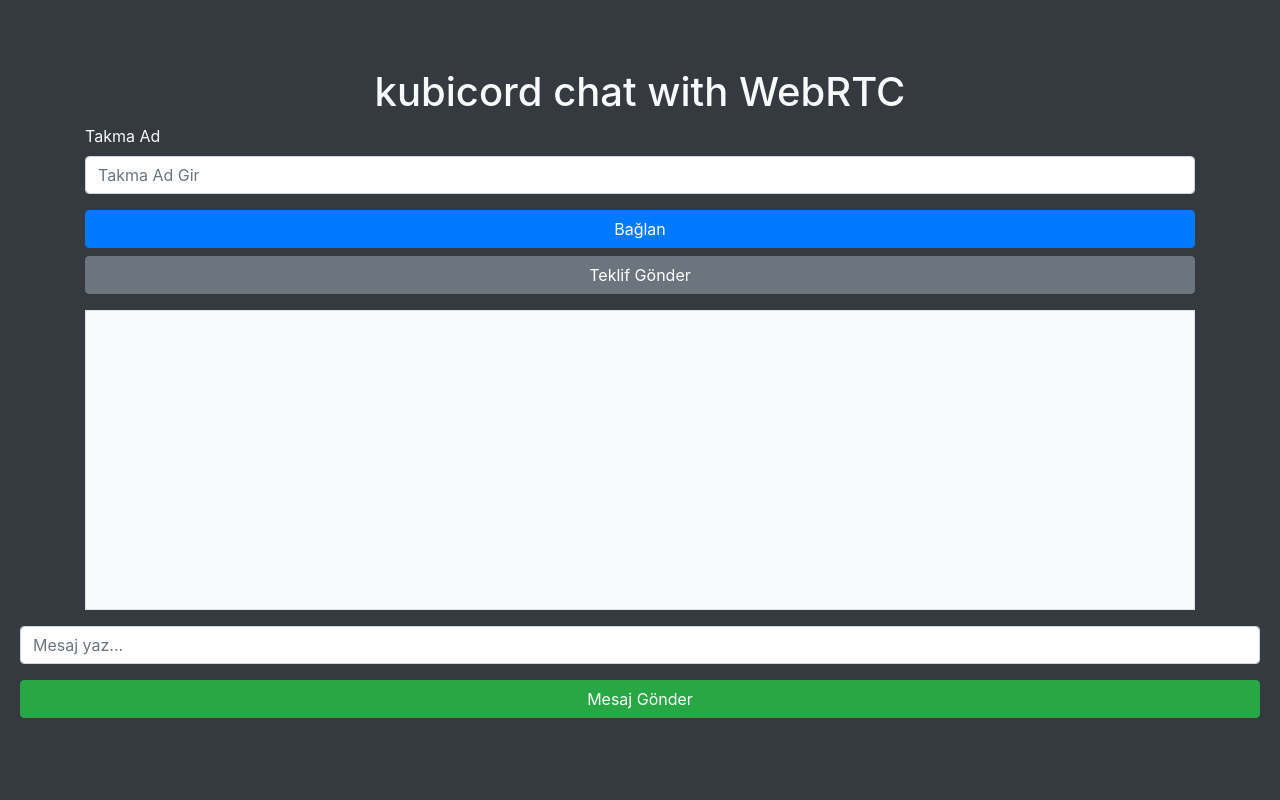
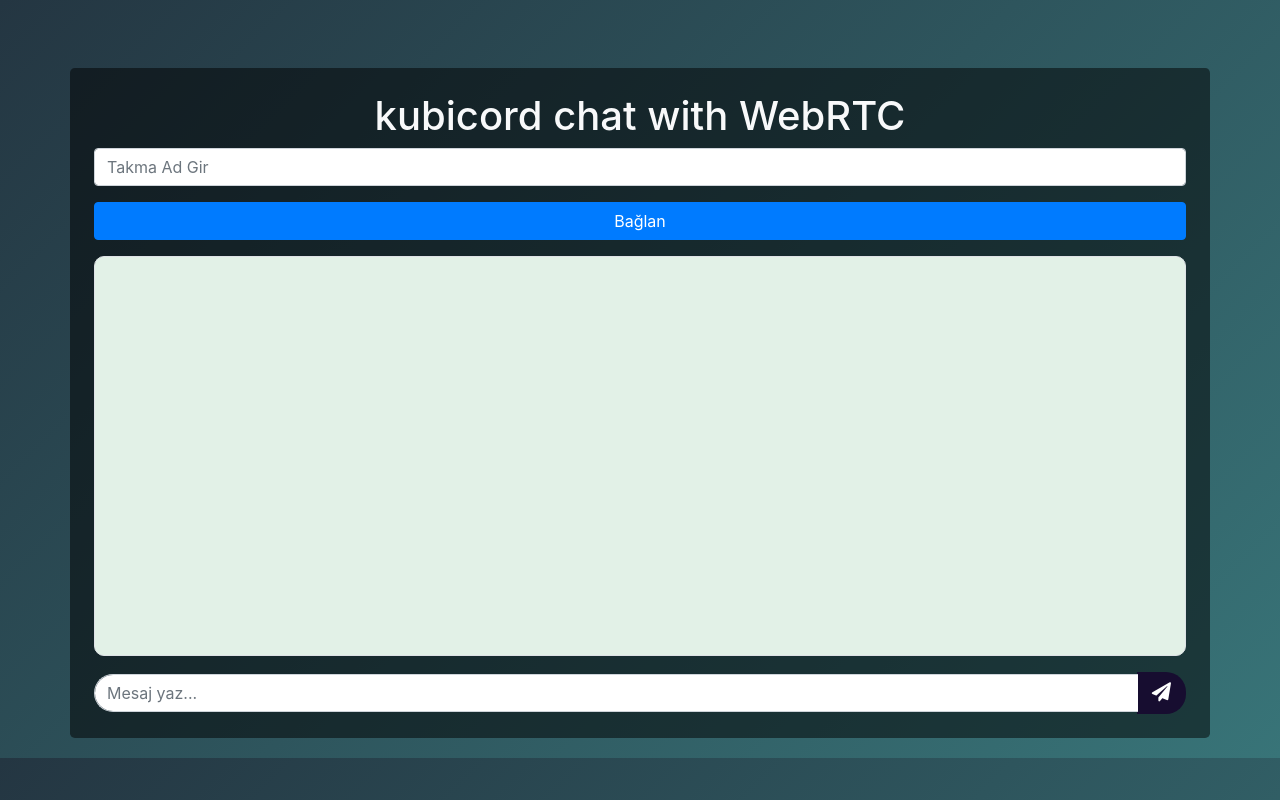
Before and after one commit to kubilaiswf/kubicord, a website: page public/index.html in a window 1280 px wide. Drawn offline with nearby package versions, Linux system fonts and the light colour scheme.

Commit message:
some visual update

```diff
--- a/public/app.js
+++ b/public/app.js
@@ -182,3 +182,30 @@ function displayChatHistory(history) {
     chatBox.innerHTML += `<p class="message receiver"><strong>${message.nickname}:</strong> ${message.text}</p>`;
   });
 }
+
+document.getElementById('chatBox').innerHTML += `<p class="message receiver animate__animated animate__fadeIn"><strong>${data.nickname}:</strong> ${data.text}</p>`;
+
+// Listen for Enter key in the input field
+function sendMessageOnEnter(event) {
+  if (event.key === "Enter") {
+    sendMessage();
+  }
+}
+
+// Modified send message function
+document.getElementById('sendMsgBtn').onclick = sendMessage;
+
+function sendMessage() {
+  const msg = document.getElementById('chatInput').value.trim();
+  if (!msg) {
+    alert('Boş mesaj gönderilemez.');
+    return;
+  }
+
+  const message = { type: 'message', nickname, text: msg };
+
+  socket.send(JSON.stringify(message));
+
+  document.getElementById('chatBox').innerHTML += `<p class="message sender"><strong>${nickname}:</strong> ${msg}</p>`;
+  document.getElementById('chatInput').value = '';
+}
--- a/public/index.html
+++ b/public/index.html
@@ -4,26 +4,31 @@
   <meta charset="UTF-8">
   <meta name="viewport" content="width=device-width, initial-scale=1.0">
   <title>kubicord</title>
+  <link href="https://cdnjs.cloudflare.com/ajax/libs/font-awesome/5.15.4/css/all.min.css" rel="stylesheet">
   <link href="https://stackpath.bootstrapcdn.com/bootstrap/4.5.2/css/bootstrap.min.css" rel="stylesheet">
   <link rel="stylesheet" href="style.css">
 </head>
+
 <body class="bg-dark text-light">
-  <div class="container mt-5">
+
+  <div class="container mt-5 p-4 rounded-lg">
     <h1 class="text-center">kubicord chat with WebRTC</h1>
     <div class="form-group">
-      <label for="nickname">Takma Ad</label>
       <input type="text" id="nickname" class="form-control" placeholder="Takma Ad Gir" required>
     </div>
     <button id="connectBtn" class="btn btn-primary btn-block">Bağlan</button>
-    <button id="sendOfferBtn" class="btn btn-secondary btn-block mt-2">Teklif Gönder</button>
 
+    <div id="chatBox" class="mt-3 border p-3"></div> <!-- Styling updated in CSS -->
 
-    <div id="chatBox" class="mt-3 border p-3 bg-light text-dark" style="height: 300px; overflow-y: scroll;"></div>
-  </div>
-  <div class="form-group mt-3">
-    <input type="text" id="chatInput" class="form-control" placeholder="Mesaj yaz...">
-  </div>
-  <button id="sendMsgBtn" class="btn btn-success btn-block">Mesaj Gönder</button>
+    <div class="input-group mt-3">
+      <input type="text" id="chatInput" class="form-control" placeholder="Mesaj yaz..." onkeydown="sendMessageOnEnter(event)">
+      <div class="input-group-append">
+        <button id="sendMsgBtn" class="btn btn-success">
+          <i class="fas fa-paper-plane"></i> <!-- Send icon -->
+        </button>
+      </div>
+    </div>
+
   <script src="app.js"></script>
 </body>
 </html>
--- a/public/style.css
+++ b/public/style.css
@@ -1,26 +1,75 @@
 body {
     font-family: "Inter", "Segoe UI", -apple-system, BlinkMacSystemFont, "Helvetica Neue", Arial, sans-serif !important;
-    background-color: #202127 !important;
-    color: #d2d8e2 !important;
+    background: linear-gradient(135deg, #243642, #387478); /* Gradient background */
+    color: #fff !important;
     margin: 0;
     padding: 20px;
     scroll-behavior: smooth;
 }
 
+.container {
+    background-color: rgba(0, 0, 0, 0.5); /* Semi-transparent background */
+    border-radius: 10px;
+    padding: 20px;
+}
+
 .message {
-    padding: 10px;
-    margin: 5px 0;
-    border-radius: 5px;
+    padding: 15px;
+    margin: 10px 0;
+    border-radius: 20px;
+    max-width: 75%;
+    box-shadow: 0 4px 6px rgba(0, 0, 0, 0.1); /* Add shadow */
 }
 
 .message.sender {
-    background-color: #007bff;
+    background-color: #387478; /* Updated to match the theme's greenish-blue */
     color: white;
     text-align: right;
+    border-bottom-right-radius: 0;
 }
 
 .message.receiver {
-    background-color: #f1f1f1;
+    background-color: #243642; /* Updated to match the theme's dark blue */
     color: black;
     text-align: left;
+    border-bottom-left-radius: 0;
 }
+
+#chatBox {
+    background-color: #E2F1E7;
+    border-radius: 10px;
+    padding: 20px;
+    height: 400px; /* Increase height */
+    overflow-y: hidden;
+}
+
+.input-group {
+    display: flex;
+    align-items: center;
+    width: 100%;
+}
+
+.input-group .form-control {
+    border-top-left-radius: 20px;
+    border-bottom-left-radius: 20px;
+    border-right: none;
+}
+
+.input-group .input-group-append {
+    background-color: #170d30;
+    border-top-right-radius: 20px;
+    border-bottom-right-radius: 20px;
+    display: flex;
+    align-items: center;
+    padding: 3px;
+}
+
+.input-group .input-group-append .btn {
+    border: none;
+    background-color: transparent;
+    color: white;
+}
+
+.input-group .input-group-append .btn i {
+    font-size: 1.2rem;
+}
```
